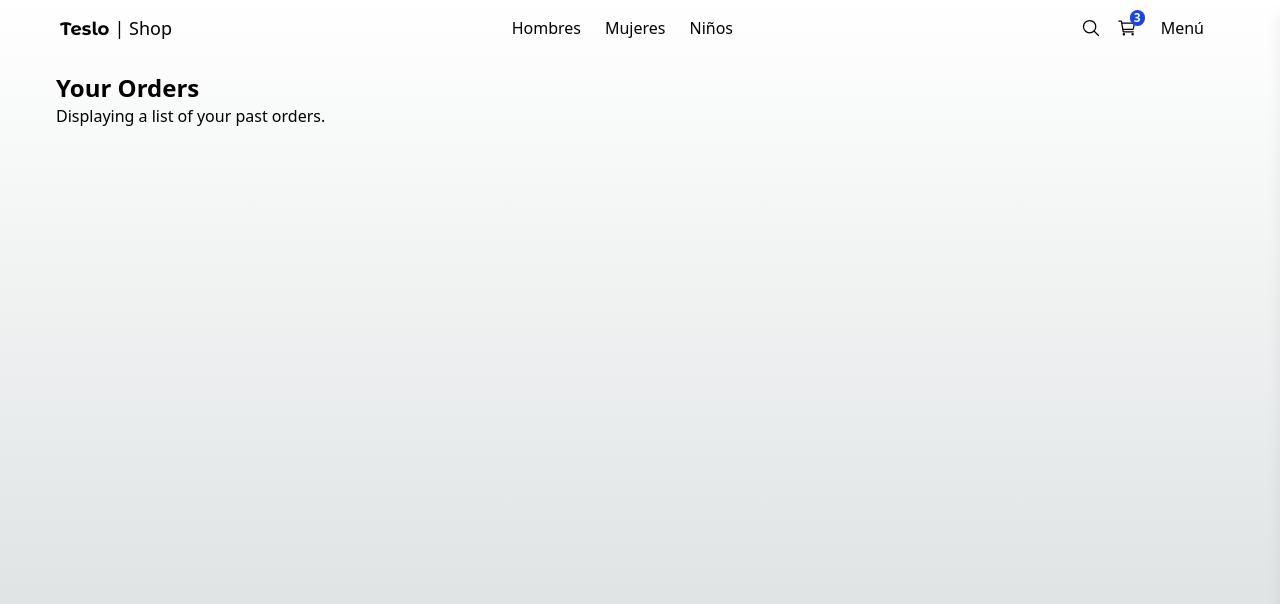
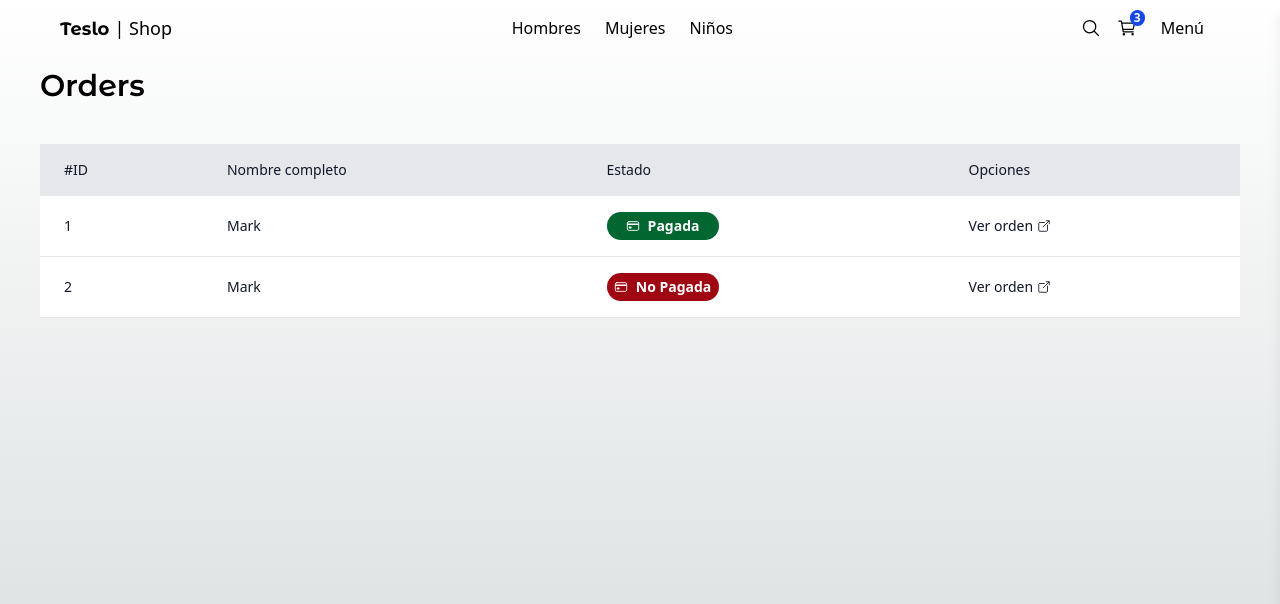
Before and after one commit to MisaelGG11/teslo-shop, a Next.js app: page /orders in a window 1280 px wide. Shown: the top 604 px of the page. Built offline with nearby package versions, Linux system fonts and the light colour scheme.

Commit message:
feat: add orders page

```diff
--- a/src/app/(shop)/orders/[id]/page.tsx
+++ b/src/app/(shop)/orders/[id]/page.tsx
@@ -86,12 +86,6 @@
                 <div>México</div>
                 <div>Tel: +52 55 1234 5678</div>
               </div>
-              <Link
-                href="/checkout/address"
-                className="text-blue-600 underline text-xs mt-1 inline-block"
-              >
-                Editar dirección
-              </Link>
             </div>
 
             <h2 className="text-lg font-semibold">Artículos del carrito</h2>
--- a/src/app/(shop)/orders/page.tsx
+++ b/src/app/(shop)/orders/page.tsx
@@ -1,8 +1,86 @@
+import { Title } from "@/components";
+
+import Link from "next/link";
+import { IoCardOutline, IoOpenOutline } from "react-icons/io5";
+
 export default async function OrdersPage() {
   return (
-    <main className="p-4">
-      <h1 className="text-2xl font-bold">Your Orders</h1>
-      <p>Displaying a list of your past orders.</p>
+    <main>
+      <Title title="Orders" />
+
+      <div className="my-10">
+        <table className="min-w-full">
+          <thead className="bg-gray-200">
+            <tr>
+              <th
+                scope="col"
+                className="text-sm font-medium text-gray-900 px-6 py-4 text-left"
+              >
+                #ID
+              </th>
+              <th
+                scope="col"
+                className="text-sm font-medium text-gray-900 px-6 py-4 text-left"
+              >
+                Nombre completo
+              </th>
+              <th
+                scope="col"
+                className="text-sm font-medium text-gray-900 px-6 py-4 text-left"
+              >
+                Estado
+              </th>
+              <th
+                scope="col"
+                className="text-sm font-medium text-gray-900 px-6 py-4 text-left"
+              >
+                Opciones
+              </th>
+            </tr>
+          </thead>
+          <tbody>
+            <tr className="bg-white border-b border-gray-200 transition duration-300 ease-in-out hover:bg-gray-100">
+              <td className="px-6 py-4 whitespace-nowrap text-sm font-medium text-gray-900">
+                1
+              </td>
+              <td className="text-sm text-gray-900 font-light px-6 py-4 whitespace-nowrap">
+                Mark
+              </td>
+              <td className="flex items-center text-sm  text-gray-900 font-light px-6 py-4 whitespace-nowrap">
+                <div className="flex items-center justify-center py-1 rounded-full bg-green-800 gap-2 w-28">
+                  <IoCardOutline className="text-white" />
+                  <span className="text-white font-semibold">Pagada</span>
+                </div>
+              </td>
+              <td className="text-sm text-gray-900 font-light px-6 ">
+                <Link href="/orders/123" className="flex items-center gap-1 hover:underline">
+                  Ver orden <IoOpenOutline className="" />
+                </Link>
+              </td>
+            </tr>
+
+            <tr className="bg-white border-b border-gray-200 transition duration-300 ease-in-out hover:bg-gray-100">
+              <td className="px-6 py-4 whitespace-nowrap text-sm font-medium text-gray-900">
+                2
+              </td>
+              <td className="text-sm text-gray-900 font-light px-6 py-4 whitespace-nowrap">
+                Mark
+              </td>
+              <td className="flex items-center text-sm  text-gray-900 font-light px-6 py-4 whitespace-nowrap">
+                <div className="flex items-center justify-center py-1 rounded-full bg-red-800 gap-2 w-28">
+                  <IoCardOutline className="text-white" />
+                  <span className="text-white font-semibold">No Pagada</span>
+                </div>
+              </td>
+              <td className="text-sm text-gray-900 font-light px-6 ">
+                <Link href="/orders/123" className="flex items-center gap-1 hover:underline">
+                  Ver orden <IoOpenOutline className="" />
+                </Link>
+              </td>
+            </tr>
+          </tbody>
+        </table>
+      </div>
     </main>
   );
 }
```
